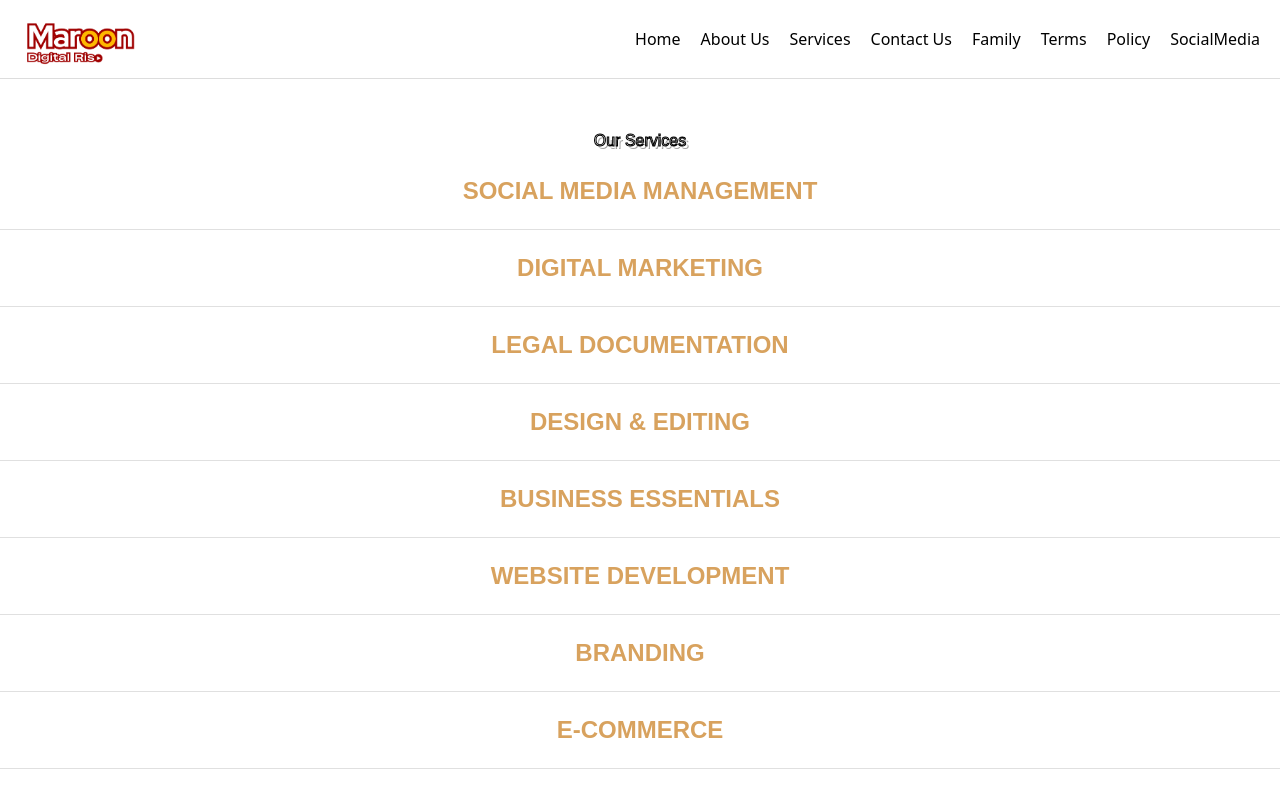
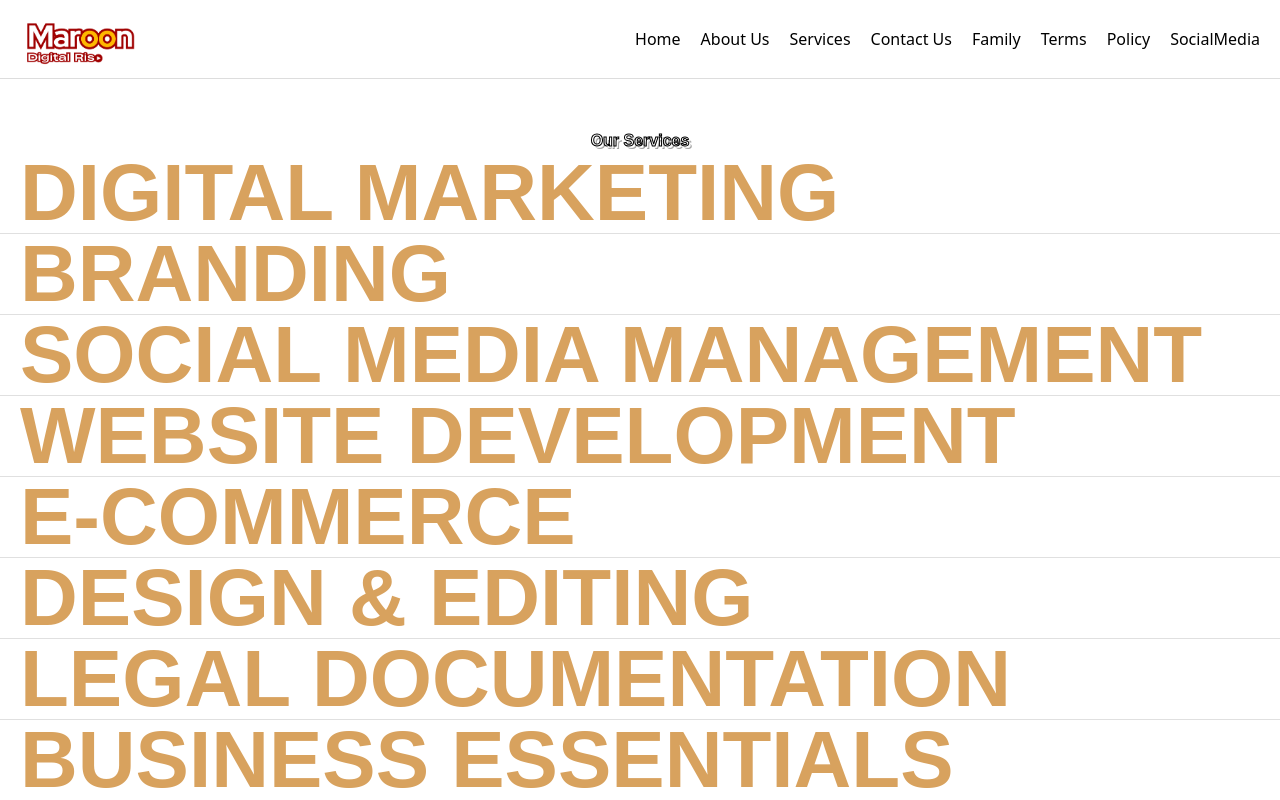
Before and after one commit to Saadsayyed527/Maroon-, a React (Vite) app in the folder client/: page /services in a window 1280 px wide. Shown: the top 800 px of the page. Built offline with nearby package versions, Linux system fonts and the light colour scheme.

Commit message:
Component : typography related issue solved

```diff
--- a/client/src/pages/Services.jsx
+++ b/client/src/pages/Services.jsx
@@ -1,9 +1,321 @@
-import React, { useState } from 'react';
-import ServicesAccordion from "../components/ServicesAccordion";
-import Heading from '../components/Heading';
+// import React, { useState } from "react";
+// // import ServicesAccordion from "../components/ServicesAccordion";
+// import Heading from "../components/Heading";
+
+// const Services = () => {
+//   const [hoverIndex, setHoverIndex] = useState(null);
+
+//   const handleMouseEnter = (index) => {
+//     setHoverIndex(index);
+//   };
+
+//   const handleMouseLeave = () => {
+//     setHoverIndex(null);
+//   };
+
+//   const services = [
+//     "DIGITAL MARKETING",
+//     "BRANDING",
+//     "SOCIAL MEDIA MANAGEMENT",
+//     "WEBSITE DEVELOPMENT",
+//     "E-COMMERCE",
+//     "DESIGN & EDITING",
+//     "LEGAL DOCUMENTATION",
+//     "BUSINESS ESSENTIALS",
+//   ];
+
+//   const styles = {
+//     body: {
+//       fontFamily: "Alaxandria, sans-serif",
+//       fontWeight: 600,
+//       margin: 0,
+//       padding: 0,
+//     },
+//     services: {
+//       textAlign: "center",
+//       padding: "50px 0",
+//     },
+//     servicesTitle: {
+//       fontSize: "128px",
+//       marginBottom: "40px",
+//     },
+//     serviceList: {
+//       listStyle: "none",
+//       padding: 0,
+//       fontSize: "80px",
+//       fontWeight: "800", // Corrected to camelCase
+//       margin: 0,
+//       color: "#D8A25E",
+//       cursor: "pointer",
+//     },
+
+//     serviceItem: {
+//       fontSize: "80px",
+//       padding: "10px 0 0 20px",
+//       lineHeight: "80px",
+//       textAlign:"left",
+//       borderBottom: "1px solid #e0e0e0",
+//       transition: "background-color 0.3s",
+//       fontWeight: "600",
+//     },
+//     serviceItemHover: {
+//       backgroundColor: "#d89b50",
+//       color: "white",
+//     },
+//   };
+
+//   return (
+//     <>
+//       <div style={styles.body} className="border-b-[2px] border-b-[#D8A25E]">
+//         <div style={styles.services}>
+//           {/* <h1 style={styles.servicesTitle}>Our Services</h1> */}
+
+//           <div className="border-t-[2px] border-t-[#D8A25E] mb-8">
+//             <Heading text="Our Services" variant="style2" />
+//             <div className="w-1/3 h-[2px] bg-[#D8A25E] block mx-auto mt-4"></div>
+//           </div>
+
+//           <ul style={styles.serviceList}>
+//             {services.map((service, index) => (
+//               <li
+//                 key={index}
+//                 style={
+//                   index === hoverIndex
+//                     ? { ...styles.serviceItem, ...styles.serviceItemHover }
+//                     : styles.serviceItem
+//                 }
+//                 onMouseEnter={() => handleMouseEnter(index)}
+//                 onMouseLeave={handleMouseLeave}
+//               >
+//                 {service}
+//               </li>
+//             ))}
+//           </ul>
+//         </div>
+//       </div>
+//     </>
+//   );
+// };
+
+// export default Services;
+
+
+// import React, { useState } from "react";
+// import { Link, Outlet } from "react-router-dom";
+// import Heading from "../components/Heading";
+
+// const Services = () => {
+//   const [hoverIndex, setHoverIndex] = useState(null);
+
+//   const handleMouseEnter = (index) => {
+//     setHoverIndex(index);
+//   };
+
+//   const handleMouseLeave = () => {
+//     setHoverIndex(null);
+//   };
+
+//   const services = [
+//     { name: "DIGITAL MARKETING", path: "digital-marketing" },
+//     { name: "BRANDING", path: "branding" },
+//     { name: "SOCIAL MEDIA MANAGEMENT", path: "social-media-management" },
+//     { name: "WEBSITE DEVELOPMENT", path: "website-development" },
+//     { name: "E-COMMERCE", path: "e-commerce" },
+//     { name: "DESIGN & EDITING", path: "design-editing" },
+//     { name: "LEGAL DOCUMENTATION", path: "legal-documentation" },
+//     { name: "BUSINESS ESSENTIALS", path: "business-essentials" },
+//   ];
+
+//   const styles = {
+//     body: {
+//       fontFamily: "Alaxandria, sans-serif",
+//       fontWeight: 600,
+//       margin: 0,
+//       padding: 0,
+//     },
+//     services: {
+//       textAlign: "center",
+//       padding: "50px 0",
+//     },
+//     servicesTitle: {
+//       fontSize: "128px",
+//       marginBottom: "40px",
+//     },
+//     serviceList: {
+//       listStyle: "none",
+//       padding: 0,
+//       fontSize: "80px",
+//       fontWeight: "800", // Corrected to camelCase
+//       margin: 0,
+//       color: "#D8A25E",
+//       cursor: "pointer",
+//     },
+
+//     serviceItem: {
+//       fontSize: "80px",
+//       padding: "10px 0 0 20px",
+//       lineHeight: "80px",
+//       textAlign: "left",
+//       borderBottom: "1px solid #e0e0e0",
+//       transition: "background-color 0.3s",
+//       fontWeight: "600",
+//     },
+//     serviceItemHover: {
+//       backgroundColor: "#d89b50",
+//       color: "white",
+//     },
+//   };
+
+//   return (
+//     <>
+//       <div style={styles.body} className="border-b-[2px] border-b-[#D8A25E]">
+//         <div style={styles.services}>
+//           <div className="border-t-[2px] border-t-[#D8A25E] mb-8">
+//             <Heading text="Our Services" variant="style2" />
+//             <div className="w-1/3 h-[2px] bg-[#D8A25E] block mx-auto mt-4"></div>
+//           </div>
+
+//           <ul style={styles.serviceList}>
+//             {services.map((service, index) => (
+//               <li
+//                 key={index}
+//                 style={
+//                   index === hoverIndex
+//                     ? { ...styles.serviceItem, ...styles.serviceItemHover }
+//                     : styles.serviceItem
+//                 }
+//                 onMouseEnter={() => handleMouseEnter(index)}
+//                 onMouseLeave={handleMouseLeave}
+//               >
+//                 <Link
+//                   to={service.path}
+//                   style={{ textDecoration: "none", color: "inherit" }}
+//                 >
+//                   {service.name}
+//                 </Link>
+//               </li>
+//             ))}
+//           </ul>
+//           {/* Render nested routes here */}
+//           <Outlet />
+//         </div>
+//       </div>
+//     </>
+//   );
+// };
+
+// export default Services;
+
+// import React, { useState } from "react";
+// import { Link, Outlet } from "react-router-dom";
+// import Heading from "../components/Heading";
+
+// const Services = () => {
+//   const [hoverIndex, setHoverIndex] = useState(null);
+
+//   const handleMouseEnter = (index) => {
+//     setHoverIndex(index);
+//   };
+
+//   const handleMouseLeave = () => {
+//     setHoverIndex(null);
+//   };
+
+//   const services = [
+//     { name: "DIGITAL MARKETING", path: "digital-marketing" },
+//     { name: "BRANDING", path: "branding" },
+//     { name: "SOCIAL MEDIA MANAGEMENT", path: "social-media-management" },
+//     { name: "WEBSITE DEVELOPMENT", path: "website-development" },
+//     { name: "E-COMMERCE", path: "e-commerce" },
+//     { name: "DESIGN & EDITING", path: "design-editing" },
+//     { name: "LEGAL DOCUMENTATION", path: "legal-documentation" },
+//     { name: "BUSINESS ESSENTIALS", path: "business-essentials" },
+//   ];
+
+//   const styles = {
+//     body: {
+//       fontFamily: "outfit, sans-serif",
+//       fontWeight: 600,
+//       margin: 0,
+//       padding: 0,
+//     },
+//     services: {
+//       textAlign: "center",
+//       padding: "50px 0",
+//     },
+//     serviceList: {
+//       listStyle: "none",
+//       padding: 0,
+//       fontSize: "80px",
+//       fontWeight: "800",
+//       margin: 0,
+//       color: "#D8A25E",
+//       cursor: "pointer",
+//     },
+//     serviceItem: {
+//       fontSize: "80px",
+//       padding: "0 0 0 20px",
+//       lineHeight: "80px",
+//       textAlign: "left",
+//       borderBottom: "1px solid #e0e0e0",
+//       transition: "background-color 0.3s",
+//       fontWeight: "600",
+//     },
+//     serviceItemHover: {
+//       backgroundColor: "#d89b50",
+//       color: "white",
+//     },
+//   };
+
+//   return (
+//     <div style={styles.body} className="border-b-[2px] border-b-[#D8A25E]">
+//       <div style={styles.services}>
+//         <div className="border-t-[2px] border-t-[#D8A25E] mb-8">
+//           <Heading text="Our Services" variant="style2" />
+//           <div className="w-1/3 h-[2px] bg-[#D8A25E] block mx-auto mt-4"></div>
+//         </div>
+
+//         <ul style={styles.serviceList}>
+//           {services.map((service, index) => (
+//             <li
+//               key={index}
+//               style={
+//                 index === hoverIndex
+//                   ? { ...styles.serviceItem, ...styles.serviceItemHover }
+//                   : styles.serviceItem
+//               }
+//               onMouseEnter={() => handleMouseEnter(index)}
+//               onMouseLeave={handleMouseLeave}
+//             >
+//               <Link
+//                 to={service.path}
+//                 style={{ textDecoration: "none", color: "inherit" }}
+//               >
+//                 {service.name}
+//               </Link>
+//             </li>
+//           ))}
+//         </ul>
+//         <Outlet />
+//       </div>
+//     </div>
+//   );
+// };
+
+// export default Services;
+
+import React, { useState } from "react";
+import { Link } from "react-router-dom";
+import Heading from "../components/Heading";
+import { useNavigate } from "react-router-dom";
 
 const Services = () => {
   const [hoverIndex, setHoverIndex] = useState(null);
+   const navigate = useNavigate();
+
+  // const handleBackward = () => {
+  //   navigate(-1);
+  // };
 
   const handleMouseEnter = (index) => {
     setHoverIndex(index);
@@ -14,57 +326,59 @@ const Services = () => {
   };
 
   const services = [
-        "SOCIAL MEDIA MANAGEMENT",
-        "DIGITAL MARKETING",
-        "LEGAL DOCUMENTATION",
-        "DESIGN & EDITING",
-        "BUSINESS ESSENTIALS",
-        "WEBSITE DEVELOPMENT",
-        "BRANDING",
-        "E-COMMERCE"
+    { name: "DIGITAL MARKETING", path: "digital-marketing" },
+    { name: "BRANDING", path: "branding" },
+    { name: "SOCIAL MEDIA MANAGEMENT", path: "social-media-management" },
+    { name: "WEBSITE DEVELOPMENT", path: "website-development" },
+    { name: "E-COMMERCE", path: "e-commerce" },
+    { name: "DESIGN & EDITING", path: "design-editing" },
+    { name: "LEGAL DOCUMENTATION", path: "legal-documentation" },
+    { name: "BUSINESS ESSENTIALS", path: "business-essentials" },
   ];
 
   const styles = {
     body: {
-            fontFamily: 'Arial, sans-serif',
+      fontFamily: "outfit, sans-serif",
+      fontWeight: 600,
       margin: 0,
       padding: 0,
     },
     services: {
-            textAlign: 'center',
-            padding: '50px 0',
-        },
-        servicesTitle: {
-            fontSize: '128px',
-            marginBottom: '40px',
+      textAlign: "center",
+      padding: "50px 0",
     },
     serviceList: {
-            listStyle: 'none',
+      listStyle: "none",
       padding: 0,
-            fontSize: '80px',
-            fontWeight: '800', // Corrected to camelCase
+      fontSize: "80px",
+      fontWeight: "800",
       margin: 0,
-            color:'#D8A25E'
+      color: "#D8A25E",
+      cursor: "pointer",
     },
-
     serviceItem: {
-            fontSize: '24px',
-            padding: '20px 0',
-            borderBottom: '1px solid #e0e0e0',
-            transition: 'background-color 0.3s',
+      fontSize: "80px",
+      padding: "0 0 0 20px",
+      lineHeight: "80px",
+      textAlign: "left",
+      borderBottom: "1px solid #e0e0e0",
+      transition: "background-color 0.3s",
+      fontWeight: "600",
     },
     serviceItemHover: {
-            backgroundColor: '#d89b50',
-            color: 'white',
-        }
+      backgroundColor: "#d89b50",
+      color: "white",
+    },
   };
 
   return (
-        <>
-            <div style={styles.body}>
+    <div style={styles.body} className="border-b-[2px] border-b-[#D8A25E]">
       <div style={styles.services}>
-                    {/* <h1 style={styles.servicesTitle}>Our Services</h1> */}
+        <div className="border-t-[2px] border-t-[#D8A25E] mb-8">
           <Heading text="Our Services" variant="style2" />
+          <div className="w-1/3 h-[2px] bg-[#D8A25E] block mx-auto mt-4"></div>
+        </div>
+
         <ul style={styles.serviceList}>
           {services.map((service, index) => (
             <li
@@ -77,16 +391,17 @@ const Services = () => {
               onMouseEnter={() => handleMouseEnter(index)}
               onMouseLeave={handleMouseLeave}
             >
-                                {service}
+              <Link
+                to={`/services/${service.path}`}
+                style={{ textDecoration: "none", color: "inherit" }}
+              >
+                {service.name}
+              </Link>
             </li>
           ))}
         </ul>
       </div>
     </div>
-            <div>
-                <ServicesAccordion />
-            </div>
-        </>
   );
 };
 
```
Lines whose indentation alone changed are shown as unchanged.
